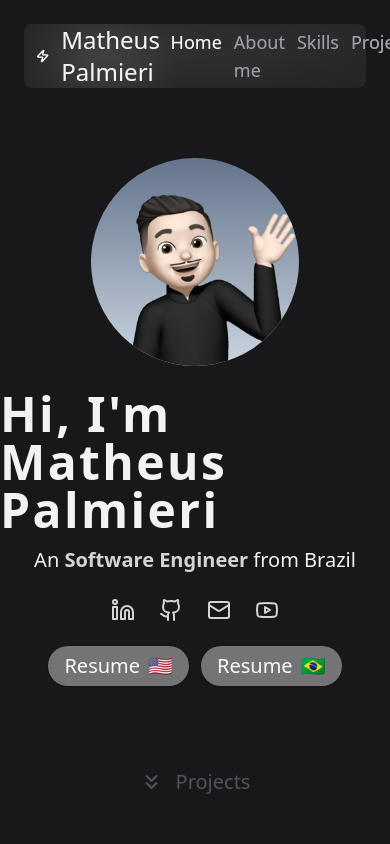
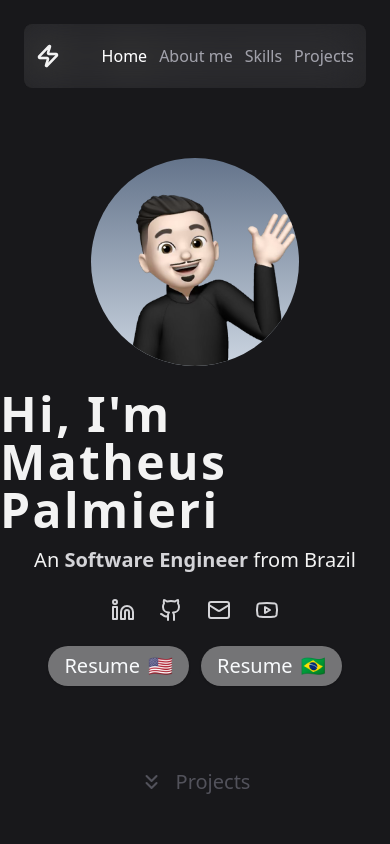
Before and after one commit to MatheusPalmieri/portfolio, a React (Vite) app: page / in a window 390 px wide. Shown: the top 844 px of the page. Built offline with nearby package versions, Linux system fonts and the light colour scheme; no server answers.

Commit message:
feat: navbar mobile

```diff
--- a/src/components/Navbar/Link.tsx
+++ b/src/components/Navbar/Link.tsx
@@ -13,7 +13,7 @@ export const NavbarLink = ({ children, route, disabled = false }: Props) => {
 
   return (
     <li
-      className={`text-lg font-medium hover:text-white duration-300
+      className={`text-md md:text-lg font-medium hover:text-white duration-300
       ${isActive ? "text-white" : "text-zinc-400"}
       ${disabled ? "opacity-10" : "cursor-pointer"}`}
       onClick={() => !disabled && navigate(route)}
--- a/src/components/Navbar/index.tsx
+++ b/src/components/Navbar/index.tsx
@@ -1,8 +1,12 @@
+import { useMobile } from "@/hooks/mobile";
 import { NavbarLink } from "./Link";
 import { Zap } from "lucide-react";
 
-export const Navbar = () => (
-  <div className="w-full fixed z-50 p-6">
+export const Navbar = () => {
+  const isMobile = useMobile();
+
+  return (
+    <div className="w-[100dvw] fixed z-50 p-6">
       <nav
         className="
         h-16 p-3 bg-[rgba(100,100,100,0.1)] backdrop-filter backdrop-blur-xl rounded-lg
@@ -13,7 +17,7 @@ export const Navbar = () => (
           href="#home"
           className="text-2xl font-medium cursor-pointer flex items-center gap-3"
         >
-        <Zap strokeWidth={2.5} /> Matheus Palmieri
+          <Zap strokeWidth={2.5} /> {!isMobile && "Matheus Palmieri"}
         </a>
 
         <ul className="flex gap-3">
@@ -25,3 +29,4 @@ export const Navbar = () => (
       </nav>
     </div>
   );
+};
```
Lines whose indentation alone changed are shown as unchanged.
